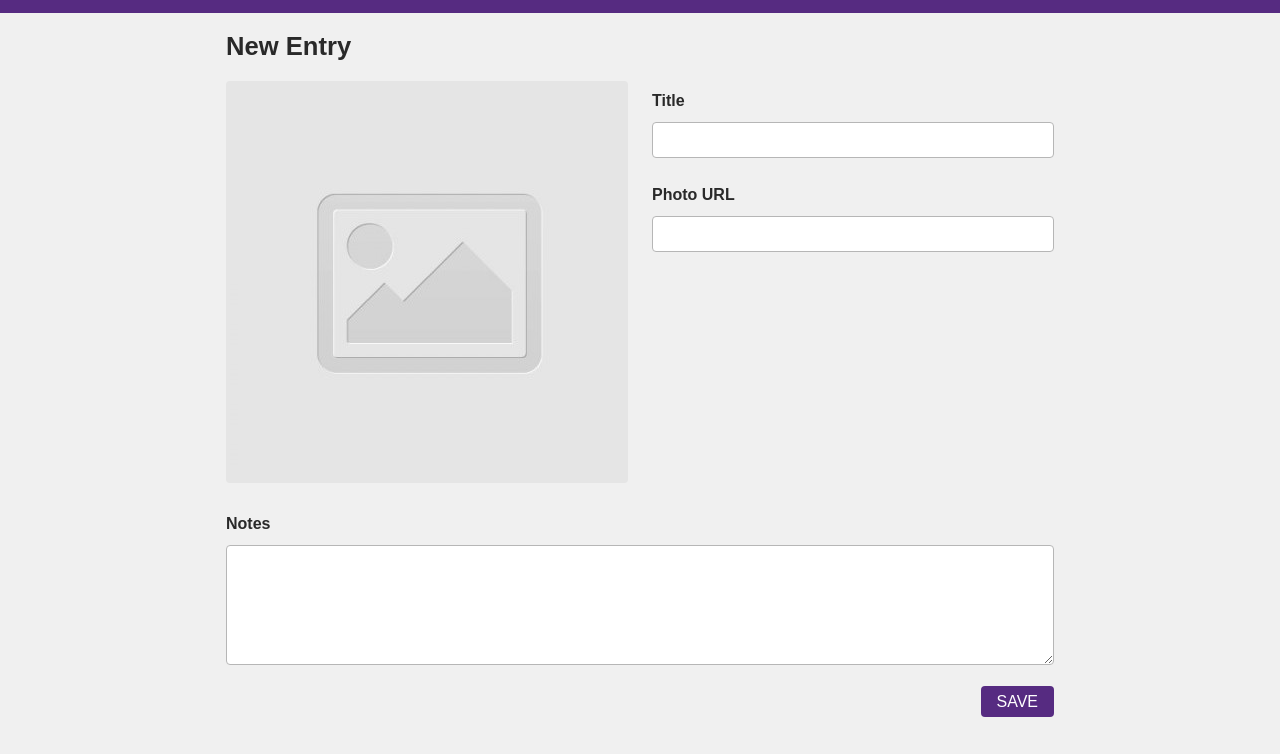
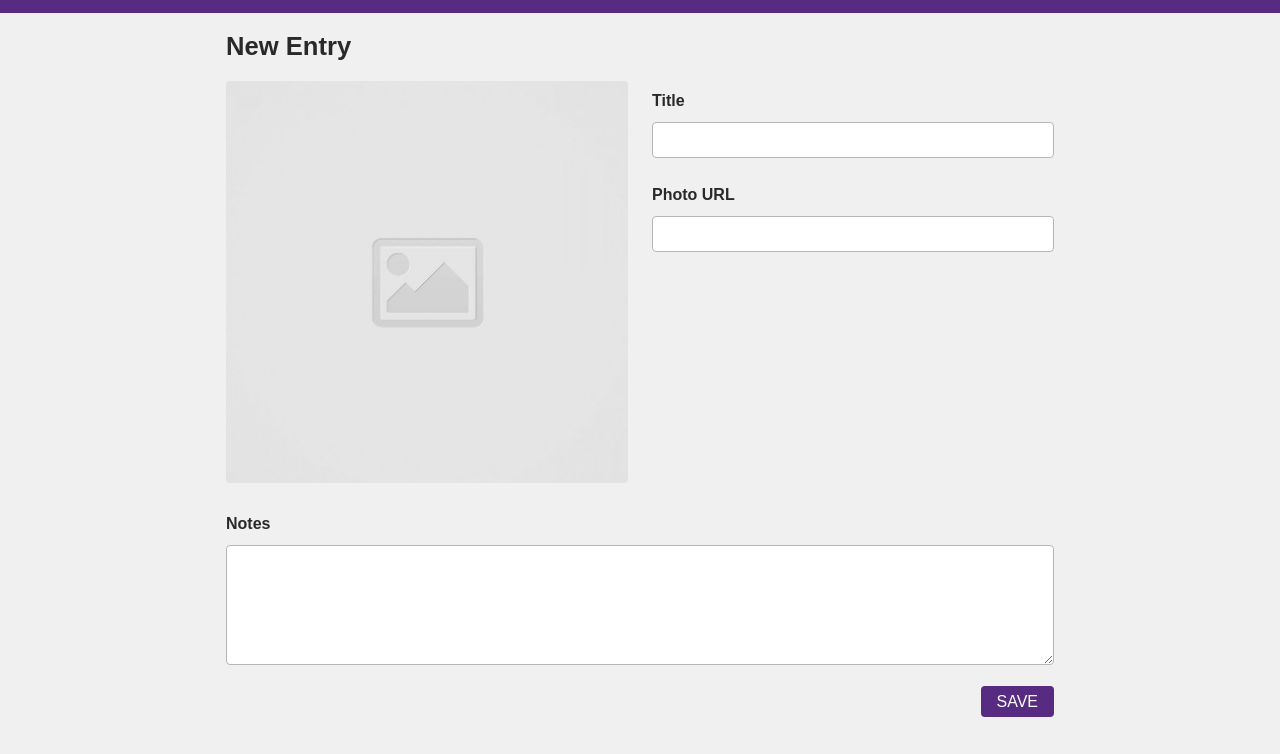
Before and after one commit to jamiecafirma/code-journal, a website: page index.html in a window 1280 px wide. Shown: the part 46-800 px from the top of the page. Drawn offline with nearby package versions, Linux system fonts and the light colour scheme; a web font is replaced by a local one.

Commit message:
revised img media query

```diff
--- a/css/layout.css
+++ b/css/layout.css
@@ -41,6 +41,5 @@ img {
 
   img {
     height: auto;
-    object-fit: none;
   }
 }
```
